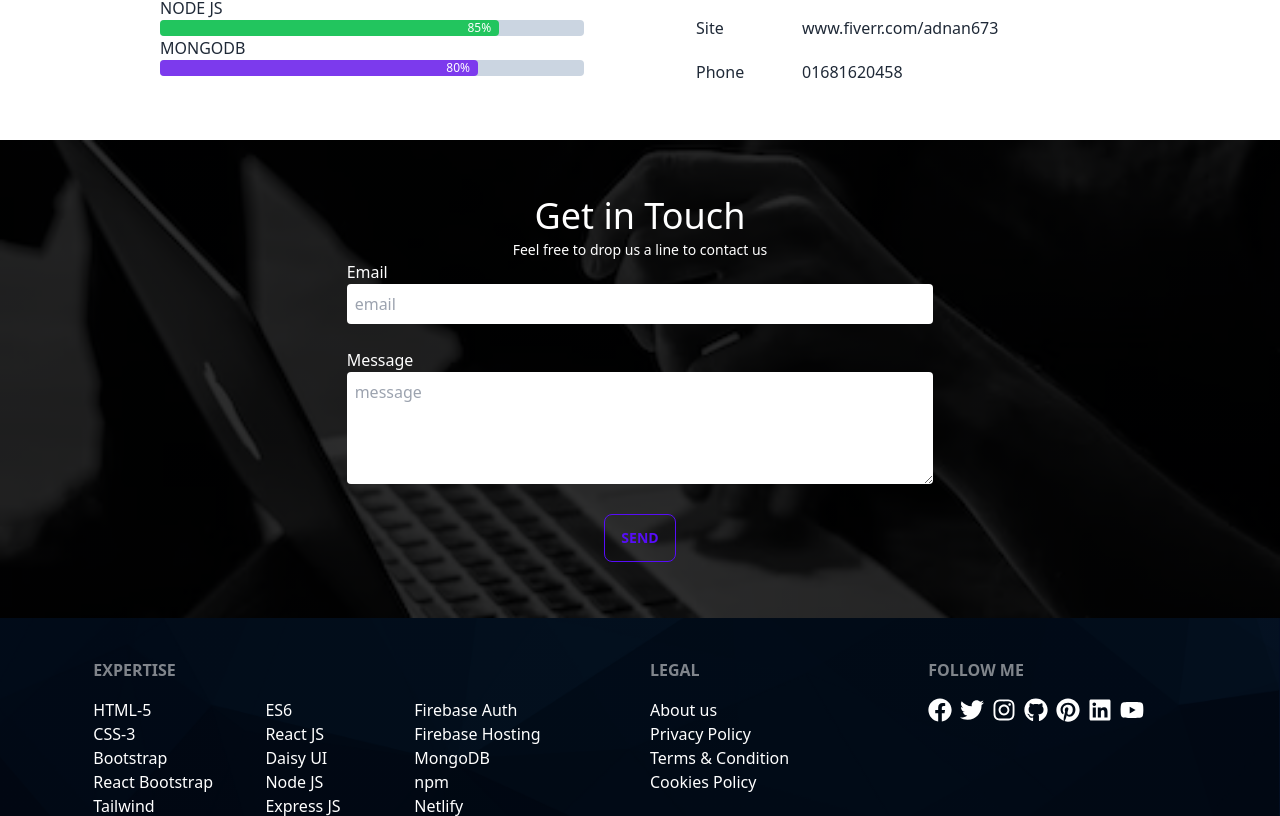
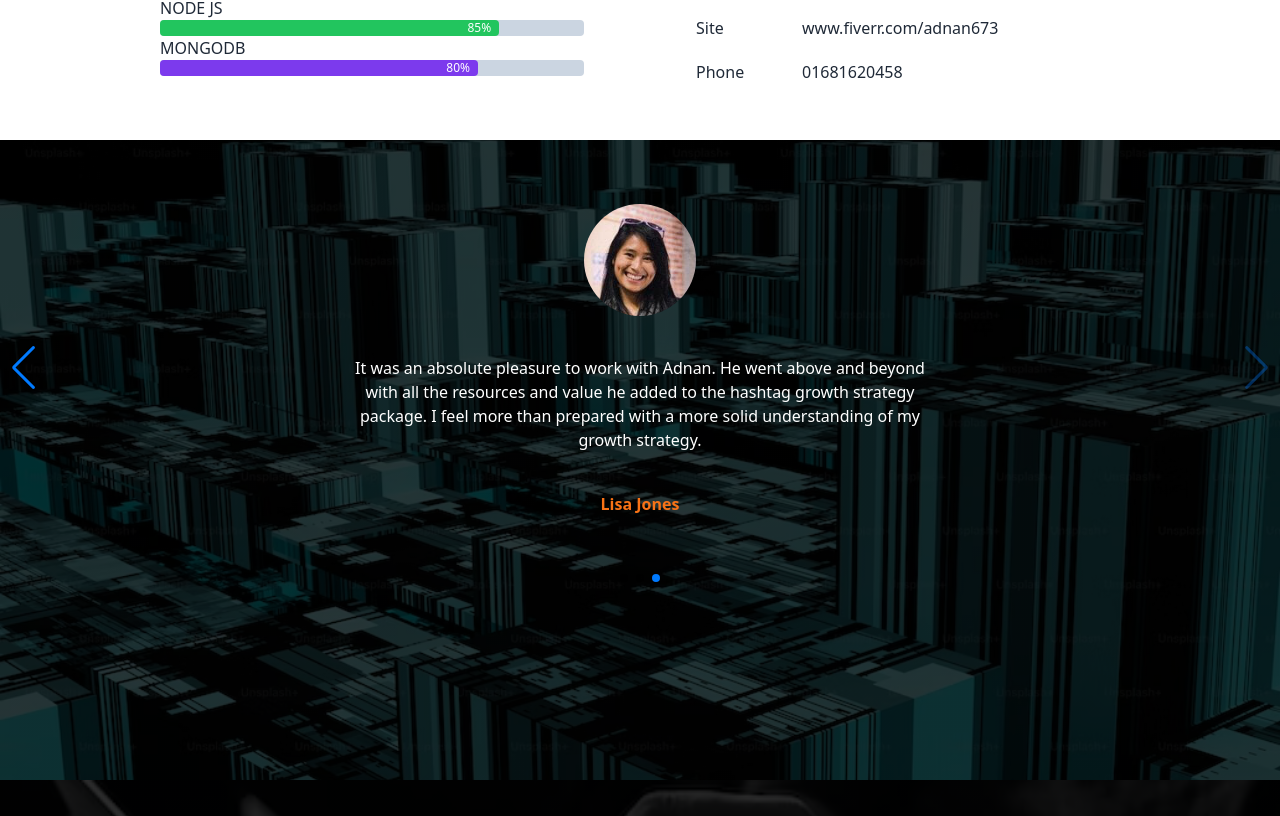
Before and after one commit to adnanhjoy/port-folio-adnan, a React (Vite) app: page / in a window 1280 px wide. Shown: the part 1684-2500 px from the top of the page. Built offline with nearby package versions, Linux system fonts and the light colour scheme.

Commit message:
added carrousel

```diff
--- a/package.json
+++ b/package.json
@@ -12,11 +12,13 @@
   "dependencies": {
     "daisyui": "^2.51.6",
     "react": "^18.2.0",
+    "react-awesome-slider": "^4.1.0",
     "react-dom": "^18.2.0",
     "react-icons": "^4.8.0",
     "react-scroll": "^1.8.9",
     "react-typed": "^1.2.0",
-    "react-typical": "^0.1.3"
+    "react-typical": "^0.1.3",
+    "swiper": "^9.3.0"
   },
   "devDependencies": {
     "@types/react": "^18.0.28",
--- a/src/components/Home/Home.jsx
+++ b/src/components/Home/Home.jsx
@@ -5,6 +5,7 @@ import About from '../About/About';
 import Skills from '../Skills/Skills';
 import Contact from '../Contact/Contact';
 import Footer from '../Footer/Footer';
+import ReviewCarousel from '../ReviewCarousel/ReviewCarousel';
 
 const Home = () => {
     return (
@@ -13,6 +14,7 @@ const Home = () => {
                 <Header></Header>
                 <About></About>
                 <Skills></Skills>
+                <ReviewCarousel></ReviewCarousel>
                 <Contact></Contact>
                 <Footer></Footer>
             </Element>
--- /dev/null
+++ b/src/components/ReviewCarousel/ReviewCarousel.css
@@ -0,0 +1,6 @@
+.review-bg{
+    background-image: linear-gradient(rgba(0,0,0,0.75),rgba(0,0,0,0.75)),url('../../assets/review/bg.avif');
+    background-size: cover;
+    height: 80vh;
+    background-position: center;
+}
--- /dev/null
+++ b/src/components/ReviewCarousel/ReviewCarousel.jsx
@@ -0,0 +1,55 @@
+import React from "react";
+import { Swiper, SwiperSlide } from "swiper/react";
+import "swiper/css";
+import "swiper/css/pagination";
+import "swiper/css/navigation";
+import { Autoplay, Pagination, Navigation } from "swiper";
+import person1 from '../../assets/review/person1.jpg';
+import person2 from '../../assets/review/person2.jpg';
+import person3 from '../../assets/review/person3.jpg';
+import './ReviewCarousel.css';
+
+const ReviewCarousel = () => {
+    return (
+        <div className='review-bg'>
+            <Swiper
+                spaceBetween={30}
+                centeredSlides={true}
+                autoplay={{
+                    delay: 2500,
+                    disableOnInteraction: false,
+                }}
+                pagination={{
+                    clickable: true,
+                }}
+                navigation={true}
+                modules={[Autoplay, Pagination, Navigation]}
+                className="mySwiper"
+            >
+                <SwiperSlide>
+                    <div className="w-11/12 m-auto">
+                        <img src={person1} className=" w-28 h-28 rounded-full mt-16 m-auto" />
+                        <p className='my-10 md:w-1/2 m-auto text-center text-white'>He was great! I needed him to duplicate a website I had already made  he did exactly that + better! He also added more intricate stuff “behind the scenes” of my website to make it run more efficiently. Will definitely keep him around to work on my website for me!!</p>
+                        <p className='text-center text-orange-500 font-bold mb-20'>Ryan Waltez</p>
+                    </div>
+                </SwiperSlide>
+                <SwiperSlide>
+                    <div className="w-11/12 m-auto">
+                        <img src={person2} className="w-28 h-28 rounded-full mt-16 m-auto" />
+                        <p className='my-10 md:w-1/2 m-auto text-center text-white'>Adnan is the best provider of WordPress services I have ever dealt with, I've worked with him for years and he is sincerer, clever, determined and absolutely wonderful to work with. Thank you again for your tremendous work Adnan.</p>
+                        <p className='text-center text-orange-500 font-bold mb-20'>Joe Smith</p>
+                    </div>
+                </SwiperSlide>
+                <SwiperSlide>
+                    <div className="w-11/12 m-auto">
+                        <img src={person3} className="w-28 h-28 rounded-full mt-16 m-auto" />
+                        <p className='my-10 md:w-1/2 m-auto text-center text-white'>It was an absolute pleasure to work with Adnan. He went above and beyond with all the resources and value he added to the hashtag growth strategy package. I feel more than prepared with a more solid understanding of my growth strategy.</p>
+                        <p className='text-center text-orange-500 font-bold mb-20'>Lisa Jones</p>
+                    </div>
+                </SwiperSlide>
+            </Swiper>
+        </div>
+    );
+};
+
+export default ReviewCarousel;
```
Also changed, not shown: 1 other file (tests, documents, lock files or other folders).
